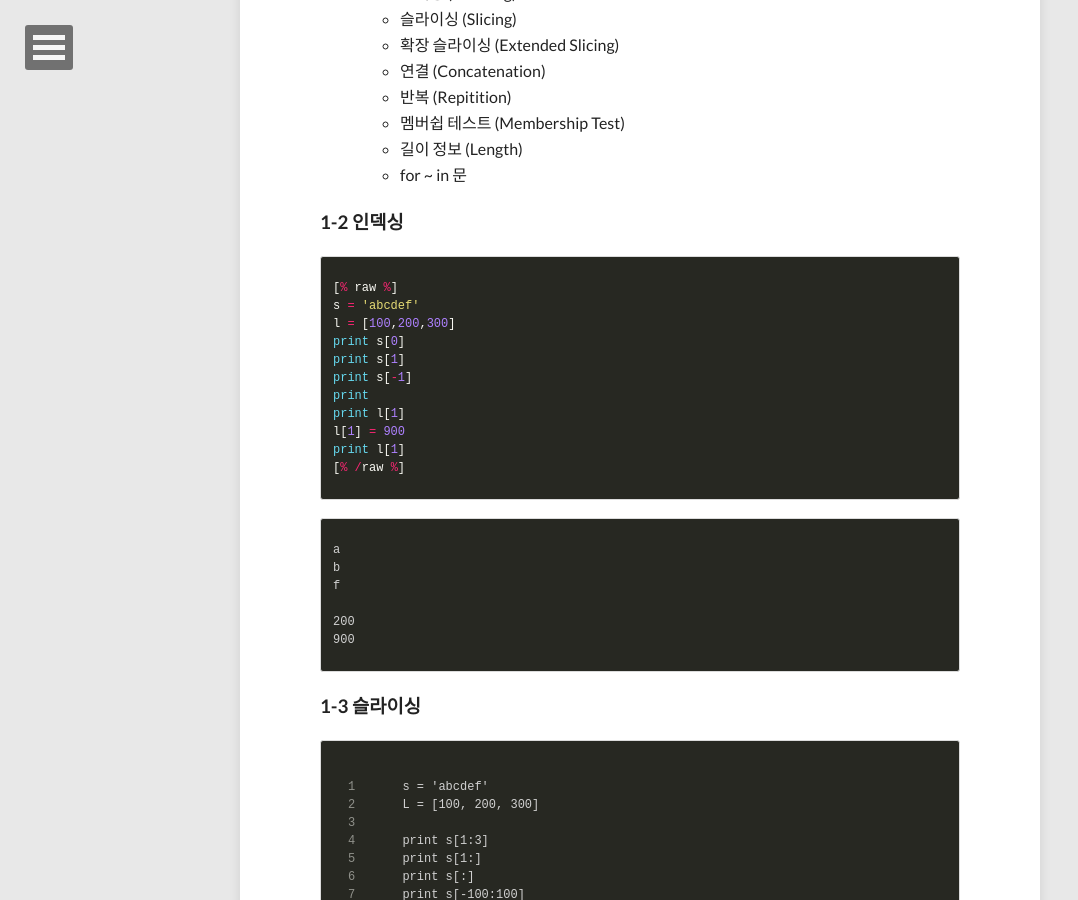
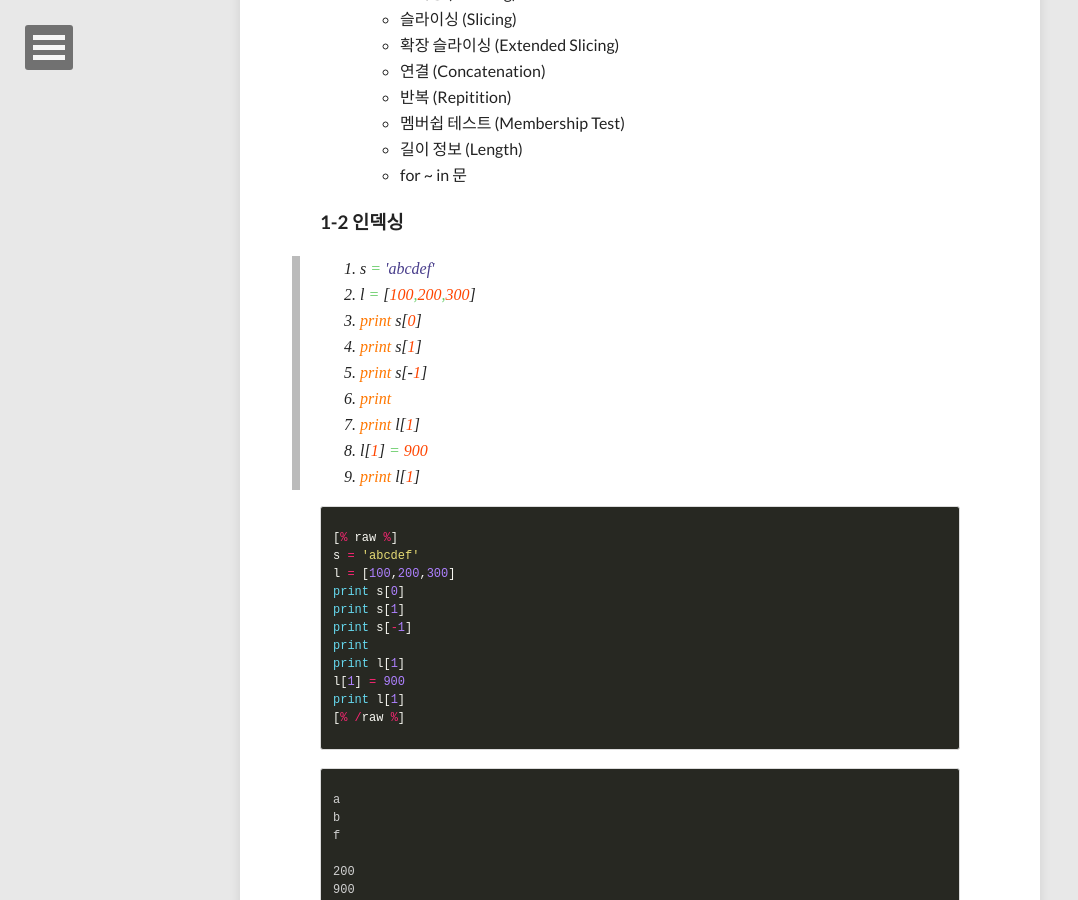
Before and after one commit to geoncheollee/geonblog, a Jekyll site: the page built from lecture_2.md, in a window 1280 px wide and 900 px high, scrolled down 811 px. Shown: the whole window, without its empty margins (0-1078 px from the left). Built offline with Jekyll 4.4.1, drawn with Linux system fonts in a browser that asks for light colours; nearby versions of some CDN libraries; comment, search, counter and statistics services are not loaded.

Commit message:
Update lecture_2.md

```diff
--- a/lecture_2.md
+++ b/lecture_2.md
@@ -37,6 +37,13 @@ share: true
 
 
 ### 1-2 인덱싱
+
+<html>
+	<body>
+<blockquote><ol><li>s&nbsp;<font color="#66cc66">=</font>&nbsp;<font color="#483d8b">'abcdef'</font></li><li>l&nbsp;<font color="#66cc66">=</font>&nbsp;<font>&#91;</font><font color="#ff4500">100</font><font color="#66cc66">,</font><font color="#ff4500">200</font><font color="#66cc66">,</font><font color="#ff4500">300</font><font>&#93;</font></li><li><font color="#ff7700">print</font>&nbsp;s<font>&#91;</font><font color="#ff4500">0</font><font>&#93;</font></li><li><font color="#ff7700">print</font>&nbsp;s<font>&#91;</font><font color="#ff4500">1</font><font>&#93;</font></li><li><font color="#ff7700">print</font>&nbsp;s<font>&#91;</font>-<font color="#ff4500">1</font><font>&#93;</font></li><li><font color="#ff7700">print</font></li><li><font color="#ff7700">print</font>&nbsp;l<font>&#91;</font><font color="#ff4500">1</font><font>&#93;</font></li><li>l<font>&#91;</font><font color="#ff4500">1</font><font>&#93;</font>&nbsp;<font color="#66cc66">=</font>&nbsp;<font color="#ff4500">900</font></li><li><font color="#ff7700">print</font>&nbsp;l<font>&#91;</font><font color="#ff4500">1</font><font>&#93;</font></li></ol></blockquote>
+	</body>
+</html>
+
 
 {% highlight python %}
 [% raw %]
```
